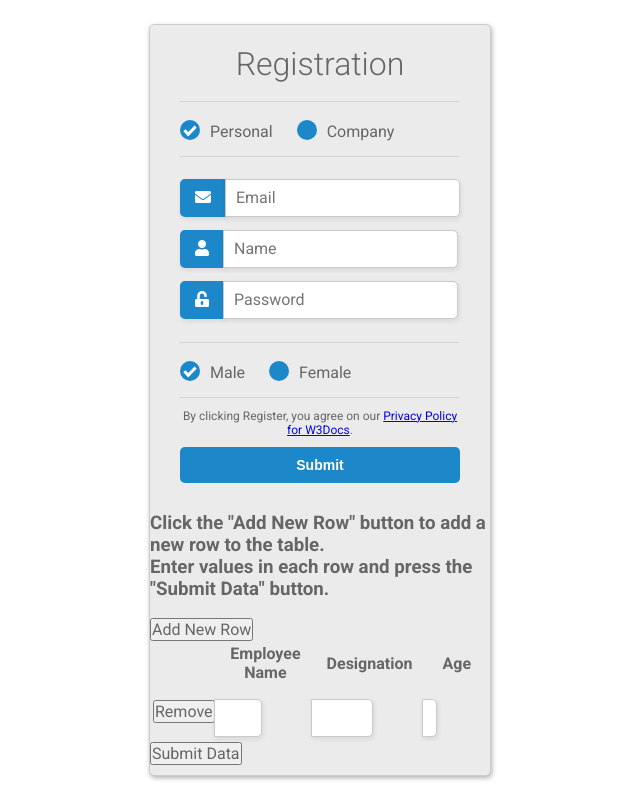
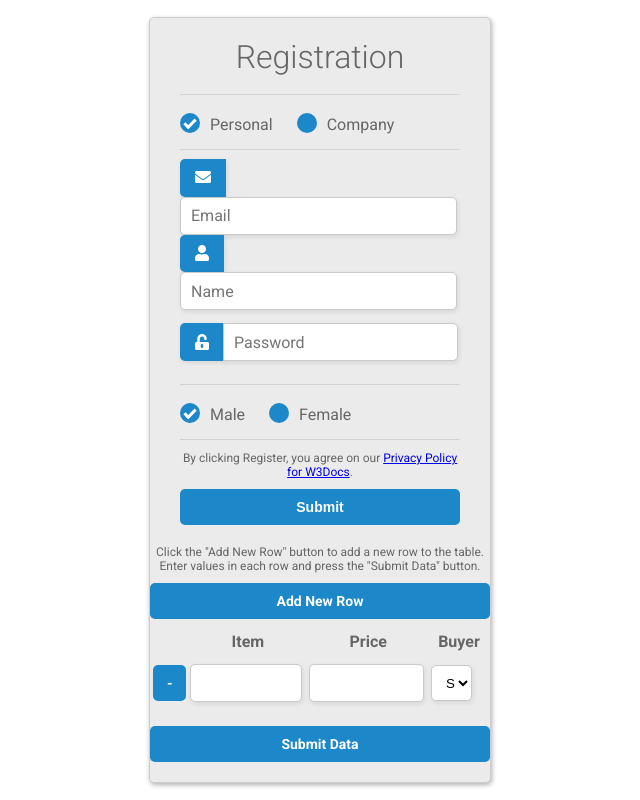
Before and after one commit to wang-eric/wang-eric.github.io, a plain HTML site: page index.html in a window 1280 px wide. Both pictures are taken after a click on the button "Add New Row". Shown: the whole page, without its empty margins (320-960 px from the left). Drawn offline with Linux system fonts and the light colour scheme.

Commit message:
Apply style to addrow

```diff
--- a/index.html
+++ b/index.html
@@ -89,12 +89,22 @@
       input[type=radio]:checked + label:after {
       opacity: 1;
       }
-      input[type=text], input[type=password] {
+      input[type=password] {
       width: calc(100% - 57px);
       height: 36px;
       margin: 13px 0 0 -5px;
       padding-left: 10px;
       border-radius: 0 5px 5px 0;
+      border: solid 1px #cbc9c9;
+      box-shadow: 1px 2px 5px rgba(0,0,0,.09);
+      background: #fff;
+      }
+	  input[type=text],select{
+      width: calc(100% - 15px);
+      height: 36px;
+      margin: 0px 0 0 0px;
+      padding-left: 10px;
+      border-radius: 5px 5px 5px 5px;
       border: solid 1px #cbc9c9;
       box-shadow: 1px 2px 5px rgba(0,0,0,.09);
       background: #fff;
@@ -114,7 +124,7 @@
       margin-top: 10px;
       text-align: center;
       }
-      button {
+      button,input[type=button] {
       width: 100%;
       padding: 10px 0;
       margin: 10px auto;
@@ -125,13 +135,14 @@
       font-weight: 600;
       color: #fff;
       }
-      button:hover {
+
+      button:hover,input[type=button]:hover {
       background: #26a9e0;
       }
     </style>
 	<script>
 	let arrHead = new Array();	// array for header.
-  arrHead = ['', 'Employee Name', 'Designation', 'Age'];
+	arrHead = ['', 'Item', 'Price', 'Buyer'];
 
 	// first create TABLE structure with the headers.
 	let createTable = () => {
@@ -167,12 +178,41 @@
 
 				// set input attributes.
 				button.setAttribute('type', 'button');
-        button.setAttribute('value', 'Remove');
+				button.setAttribute('value', '    -    ');
 
 				// add button's 'onclick' event.
 				button.setAttribute('onclick', 'removeRow(this)');
 
 				td.appendChild(button);
+			}
+			else if (c === 3){
+				let SELECT = document.createElement('SELECT');
+				let OPT1 = document.createElement('OPTION');
+				OPT1.setAttribute('value', 0);
+
+				let OPT2 = document.createElement('OPTION');
+				let OPT3 = document.createElement('OPTION');
+				let OPT4 = document.createElement('OPTION');
+				let OPT5 = document.createElement('OPTION');
+				OPT2.setAttribute('value', 0);
+				OPT2.setAttribute('selected', 'selected');
+				// also you can set use .selected as a property
+				// OPT2.selected = true;
+
+				OPT1.appendChild( document.createTextNode( 'Idy' ) );
+				OPT2.appendChild( document.createTextNode( 'Susan' ) );
+				OPT3.appendChild( document.createTextNode( 'Sunny' ) );
+				OPT4.appendChild( document.createTextNode( 'Patty' ) );
+				OPT5.appendChild( document.createTextNode( 'Other' ) );
+
+				SELECT.appendChild(OPT1);
+				SELECT.appendChild(OPT2);
+				SELECT.appendChild(OPT3);
+				SELECT.appendChild(OPT4);
+				SELECT.appendChild(OPT5);
+
+
+				td.appendChild(SELECT);
 			}
 			else {
 				// 2nd, 3rd and 4th column, will have textbox.
@@ -245,18 +285,19 @@
           <button type="submit" href="/">Submit</button>
         </div>
       </form>
-		<h3>
+		<p class="btn-block">
 			Click the "Add New Row" button to add a new row to the table. <br> Enter values in each row and press the "Submit Data" button.
-		  </h3>
+		  </p>
 
 		<p>
-		<input type="button" id="addRow" value="Add New Row" onclick="addRow()" />
+		<input class="account-type" type="button" id="addRow" value="Add New Row" onclick="addRow()" />
 		</p>
 
 		<div id="cont"></div>  <!-- the container to add the TABLE -->
 
 		<p>
 		<input type="button" id="bt" value="Submit Data" onclick="submit()" />
+
 		</p>
 
 		<p id='output'></p>
```
Lines whose indentation alone changed are shown as unchanged.
